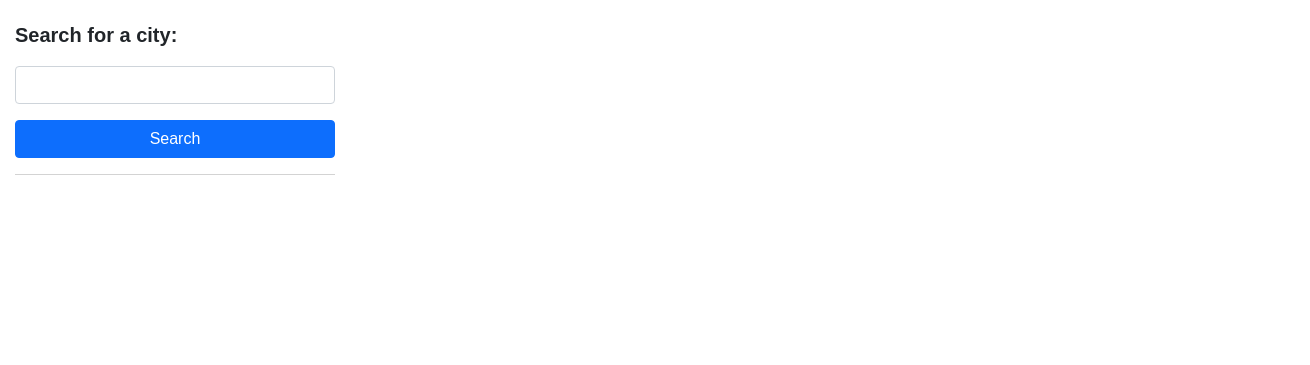
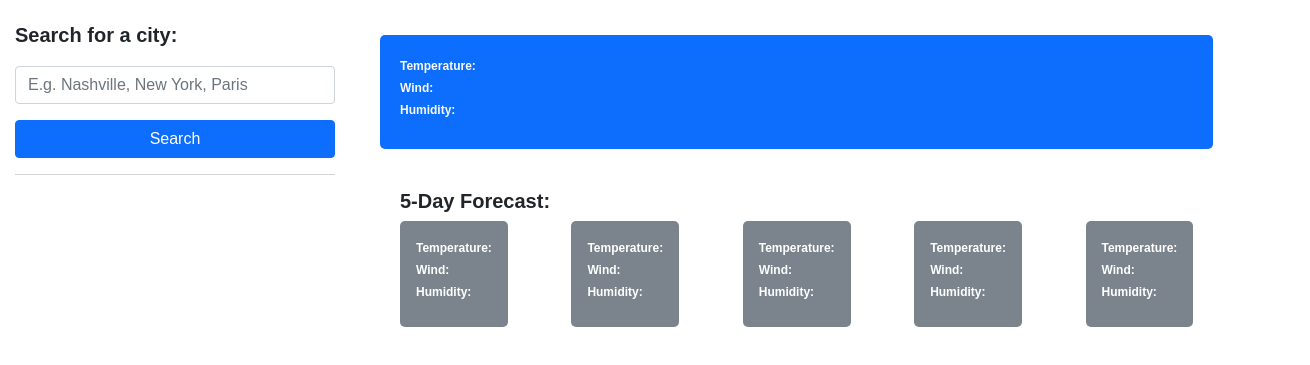
Before and after one commit to rileyjess/stratus-cloud, a plain HTML site: page index.html in a window 1280 px wide. Shown: the part 59-424 px from the top of the page, 1310 px wide, since content can reach past the window. Drawn offline with nearby package versions, Linux system fonts and the light colour scheme.

Commit message:
Reorganized HTML and added custom CSS

```diff
--- a/assets/css/style.css
+++ b/assets/css/style.css
@@ -35,3 +35,47 @@ h1 {
     .search-history {
         margin: 15px;
     }
+
+.weather-data {
+    margin: 20px;
+}
+
+#current-conditions, #forecast {
+    border-radius: 5px;
+    padding: 20px;
+    margin: 10px;
+    line-height: 0.5;
+}
+
+.forecast-cards {
+    padding: 0px;
+}
+
+.forecast-card {
+    background-color: #7b848c;
+    color: #fff;
+    padding: 16px;
+    border-radius: 5px;
+    width: (100%/5);
+}
+
+h2 {
+    font-size: 20px;
+    font-weight: bold;
+}
+
+h3 {
+    font-size: 14px;
+    font-weight: bold;
+}
+
+p {
+    font-size: 12px;
+    font-weight: bold;
+}
+
+ul {
+    list-style: none;
+    margin: 0;
+    line-height: 0.5;
+}
--- a/assets/js/script.js
+++ b/assets/js/script.js
@@ -1,10 +1,11 @@
 // Assign the API Key to a variable
 const APIKey = "df9c79446d45e8f51367cc15f887cb31";
-const fetchBtn = document.getElementById('submit-btn');
+const cityInput = document.getElementById('searchInput');
+const searchBtn = document.getElementById('submit-btn');
 const searchHistoryContainer = document.getElementById('search-history');
 const currentConditionsContainer = document.getElementById('current-conditions');
 const forecastContainer = document.getElementById('forecast');
-let searchHistory = [];
+let searchHistory = JSON.parse(localStorage.getItem('city'));
 
 // Call data from the API
 
@@ -101,17 +102,25 @@ function futureForecast() {
 
 }
 
+
+// Display search results on the page
+function displaySearchResults() {
+    JSON.parse(localStorage.getItem('city'));
+}
+
+$(document).ready(function () {
     // Store search history in local storage
-fetchBtn.addEventListener("click", function() {
-    preventDefault();
+    searchBtn.addEventListener("click", function(event) {
+        event.preventDefault();
 
-    const searchedCity = document.getElementById('searchInput').value.trim();
+        const searchedCity = cityInput.value.trim();
         currentConditions(searchedCity);
         futureForecast(searchedCity);
 
         if(!searchHistory.includes(searchedCity)) {
             searchHistory.push(searchedCity);
             const historyItem = document.createElement('li');
+            historyItem.setAttribute('class', 'history-item');
             historyItem.textContent = searchedCity;
             searchHistory.append(historyItem);
         }
@@ -120,7 +129,10 @@ fetchBtn.addEventListener("click", function() {
         console.log(searchHistory);
     })
 
-// Display search results on the page
-
-
     // When a person clicks a search history listing, the data for that city displays again
+    $('.history-item').on('click', function() {
+        const listItem = $(this).text();
+        currentConditions(listItem);
+        futureForecast(listItem);
+    })
+})
--- a/index.html
+++ b/index.html
@@ -21,7 +21,7 @@
       <form class="search-form">
         <div class="form-group">
           <label for="searchInput" class="city-search-header mb-3">Search for a city:</label>
-          <input type="text" class="form-control mb-3" id="searchInput">
+          <input type="text" placeholder="E.g. Nashville, New York, Paris" class="form-control mb-3" id="searchInput">
         </div>
         <button id ="search-btn" type="button" class="btn btn-primary mb-3">Search</button>
       </form>
@@ -30,18 +30,55 @@
       <section id="search-history"></section>
     </aside>
 
-    <section class="weather-info col-9">
+    <section class="weather-data col-8 d-flex flex-column">
       <!-- City name, the date, temperature, humidity, and wind speed will be appended here -->
-      <section id="current-conditions">
+      <section id="current-conditions" class="text-light bg-primary">
+        <h2 id="city-name"></h2>
+        <p id="current-temp">Temperature: </p>
+        <p id="current-wind">Wind: </p>
+        <p id="current-humidity">Humidity: </p>
       </section>
 
       <!-- A five-day forecast will be appended here -->
       <section id="forecast">
-        <div class="daily-forecast col-2"></div>
-        <div class="daily-forecast col-2"></div>
-        <div class="daily-forecast col-2"></div>
-        <div class="daily-forecast col-2"></div>
-        <div class="daily-forecast col-2"></div>
+        <h2 id="forecast-heading">5-Day Forecast:</h2>
+        <ul class="forecast-cards d-flex flex-row justify-content-between">
+          <li class="forecast-card">
+            <h3 id="date"></h3>
+            <i id="icon"></i>
+            <p id="current-temp">Temperature: </p>
+            <p id="current-wind">Wind: </p>
+            <p id="current-humidity">Humidity: </p>
+          </li>
+          <li class="forecast-card">
+            <h3 id="date"></h3>
+            <i id="icon"></i>
+            <p id="current-temp">Temperature: </p>
+            <p id="current-wind">Wind: </p>
+            <p id="current-humidity">Humidity: </p>
+          </li>
+          <li class="forecast-card">
+            <h3 id="date"></h3>
+            <i id="icon"></i>
+            <p id="current-temp">Temperature: </p>
+            <p id="current-wind">Wind: </p>
+            <p id="current-humidity">Humidity: </p>
+          </li>
+          <li class="forecast-card">
+            <h3 id="date"></h3>
+            <i id="icon"></i>
+            <p id="current-temp">Temperature: </p>
+            <p id="current-wind">Wind: </p>
+            <p id="current-humidity">Humidity: </p>
+          </li>
+          <li class="forecast-card">
+            <h3 id="date"></h3>
+            <i id="icon"></i>
+            <p id="current-temp">Temperature: </p>
+            <p id="current-wind">Wind: </p>
+            <p id="current-humidity">Humidity: </p>
+          </li>
+        </ul>
       </section>
     </section>
   </main>
```
Lines whose indentation alone changed are shown as unchanged.
